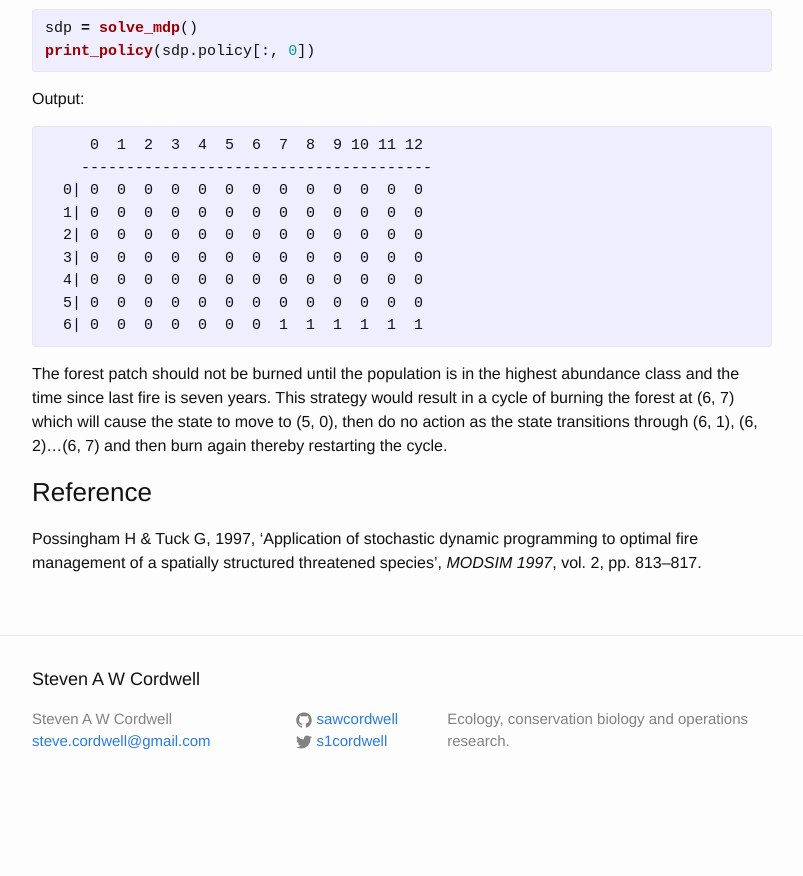
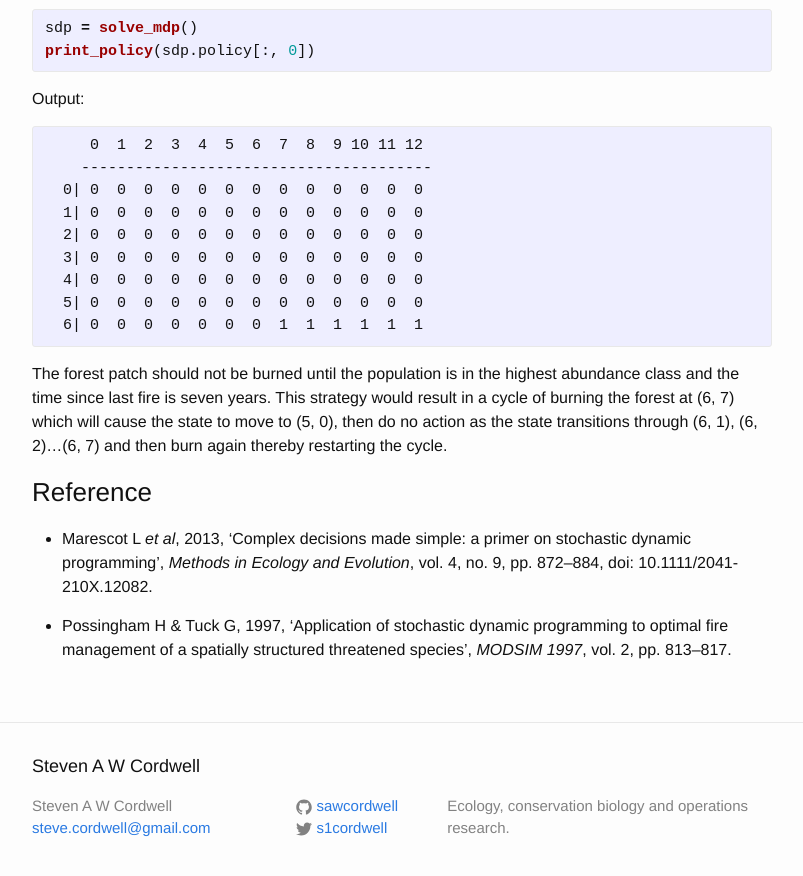
Before and after one commit to sawcordwell/sawcordwell.github.io, a Jekyll site: the page built from _posts/2015-01-10-possingham1997-1.md, in a window 1280 px wide and 900 px high, scrolled down 13004 px. Shown: the top 876 px of the window, without its empty margins (238-1041 px from the left). Built offline with Jekyll 4.4.1, drawn with Linux system fonts in a browser that asks for light colours; before the commit the page ends 13817 px from its top, so only the background shows below that.

Commit message:
Add reference for Marescot et al 2013

```diff
--- a/_posts/2015-01-10-possingham1997-1.md
+++ b/_posts/2015-01-10-possingham1997-1.md
@@ -2,7 +2,8 @@
 layout: post
 title: Optimal fire management of a threatened species, part 1
 subtitle: Python MDP Toolbox worked example
-date: 2015-01-10 23:30:00 +13:00
+date: 2015-01-10 23:34:00 +13:00
+last-modified: 2015-01-10 14:28:00 +13:00
 categories: mdp conservation
 tags: [MDP, Python, Markovian, decision theory, toolbox, tutorial, forest, conservation, fire]
 ---
@@ -597,6 +598,7 @@ This strategy would result in a cycle of burning the forest at (6, 7) which will
 [poss-tuck-97]: http://www.mssanz.org.au/MODSIM97/Vol%202/Possingham.pdf
 
 ### Reference
-Possingham H    & Tuck G, 1997, ‘Application of stochastic
-dynamic programming to optimal fire management of a spatially structured
-threatened species’, *MODSIM 1997*, vol. 2, pp. 813–817.
+
+* Marescot L *et al*, 2013, ‘Complex decisions made simple: a primer on stochastic dynamic programming’, *Methods in Ecology and Evolution*, vol. 4, no. 9, pp. 872–884, doi: 10.1111/2041-210X.12082.
+
+* Possingham H & Tuck G, 1997, ‘Application of stochastic dynamic programming to optimal fire management of a spatially structured threatened species’, *MODSIM 1997*, vol. 2, pp. 813–817.
```
